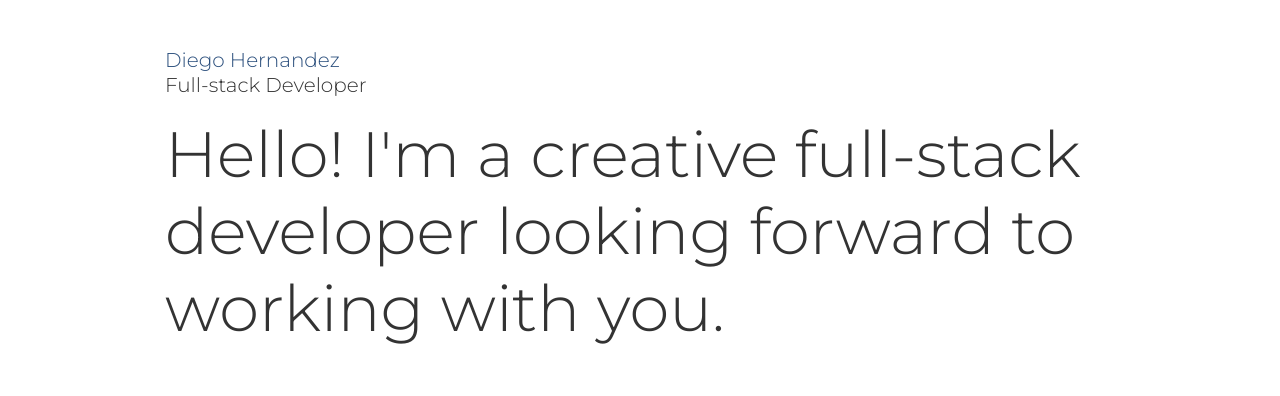
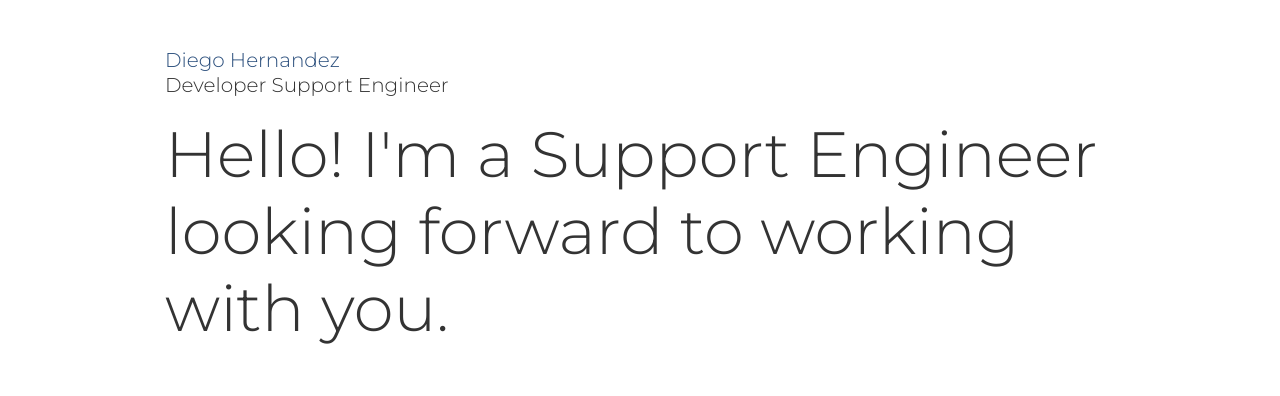
Before and after one commit to dgohdz/my-portfolio, a React (Create React App) app: page / in a window 1280 px wide. Shown: the part 152-548 px from the top of the page. Built offline with nearby package versions, Linux system fonts and the light colour scheme; grey boxes are pictures that could not be loaded.

Commit message:
Updated resume

```diff
--- a/src/sections/Home.js
+++ b/src/sections/Home.js
@@ -12,8 +12,8 @@ export default class Home extends Component {
                 <section>
                     <div className='home-container'>
                         <h1 className='name-title'>Diego Hernandez</h1>
-                        <p className='job-title'>Full-stack Developer</p>
-                        <h1 className='greeting-heading'>Hello! I'm a creative full-stack developer looking forward to working with you.</h1>
+                        <p className='job-title'> Developer Support Engineer</p>
+                        <h1 className='greeting-heading'>Hello! I'm a Support Engineer looking forward to working with you.</h1>
                     </div>
                     <div className = 'social-button-container'>
                     <ul>
--- a/src/sections/Resume.js
+++ b/src/sections/Resume.js
@@ -74,7 +74,7 @@ export default class Resume extends Component {
           </ul>
       </div>
       <div className="button-container">
-      <a href="https://drive.google.com/file/d/1AvrLVqLBkN7v0j2OsnMy5myPLW9wgaCA/view?usp=sharing" target="_blank" rel="noreferrer"><button className="button">Resume</button></a>
+      <a href="https://www.dropbox.com/s/qzl5ohyz2evyurp/Diego%20Hernandez%20Support%20Engineer%20Resume.pdf?dl=0" target="_blank" rel="noreferrer"><button className="button">Resume</button></a>
       </div>
       </section>
       </>
```
